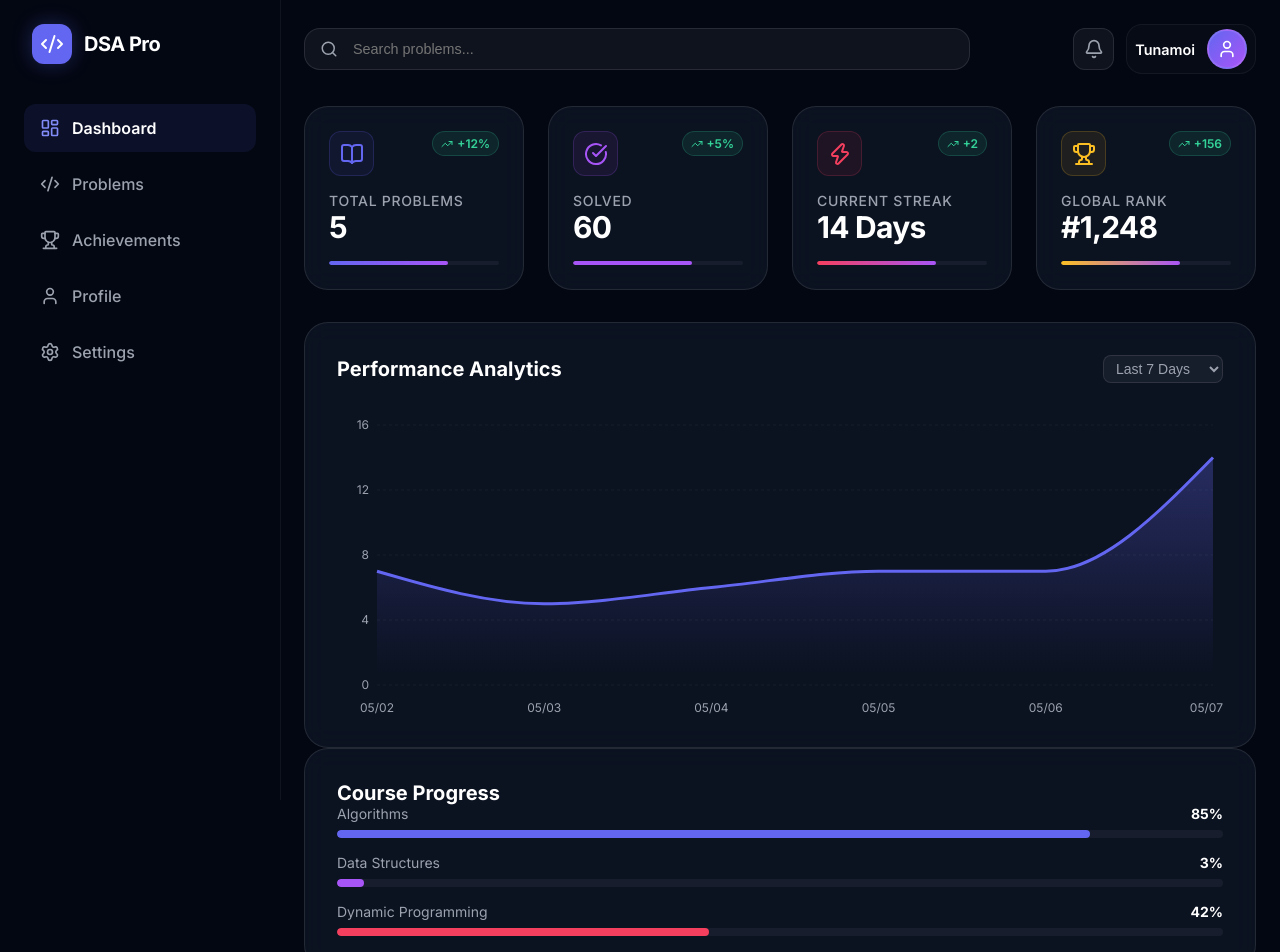
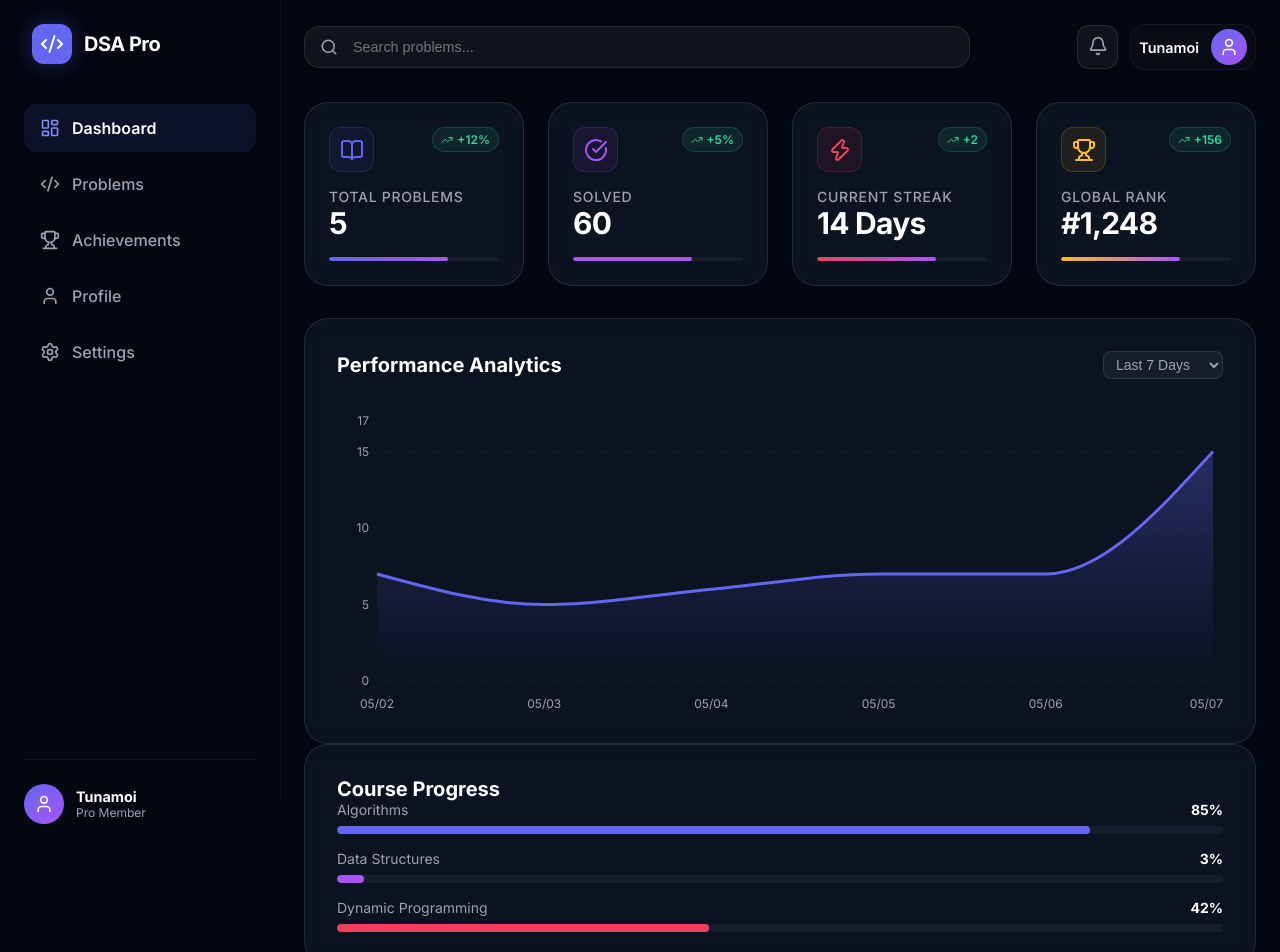
Before and after one commit to Tunaanhgamedev/DSA_LeetCode, a React (Create React App) app in the folder dashboard/: page / in a window 1280 px wide. Shown: the top 952 px of the page. Built offline with nearby package versions, Linux system fonts and the light colour scheme; no server answers.

Commit message:
fix user

```diff
--- a/dashboard/public/log.json
+++ b/dashboard/public/log.json
@@ -4,5 +4,5 @@
   "2026-05-04": 6,
   "2026-05-05": 7,
   "2026-05-06": 7,
-  "2026-05-07": 13
+  "2026-05-07": 14
 }
--- a/dashboard/public/stats.json
+++ b/dashboard/public/stats.json
@@ -4,13 +4,13 @@
   "Hard": 0,
   "Total": 5,
   "Solutions": 60,
-  "LastUpdate": "2026-05-07T18:04:17.114Z",
+  "LastUpdate": "2026-05-07T18:07:36.253Z",
   "History": {
     "2026-05-02": 7,
     "2026-05-03": 5,
     "2026-05-04": 6,
     "2026-05-05": 7,
     "2026-05-06": 7,
-    "2026-05-07": 14
+    "2026-05-07": 15
   }
 }
--- a/dashboard/src/components/Header.js
+++ b/dashboard/src/components/Header.js
@@ -1,14 +1,23 @@
-import { Search, Bell, User } from "lucide-react";
+import { useState } from "react";
+import { Search, Bell, User, X } from "lucide-react";
 
 export default function Header() {
+  const [showMobileSearch, setShowMobileSearch] = useState(false);
+
   return (
     <header style={{
       display: 'flex',
       alignItems: 'center',
       justifyContent: 'space-between',
-      gap: '1rem'
+      gap: '1rem',
+      position: 'relative'
     }}>
-      <div style={{ flex: 1, maxWidth: '600px' }} className="search-container">
+      {/* SEARCH CONTAINER */}
+      <div style={{
+        flex: 1,
+        maxWidth: '600px',
+        display: showMobileSearch ? 'block' : undefined
+      }} className={`search-container ${showMobileSearch ? 'mobile-active' : ''}`}>
         <div style={{ position: 'relative' }}>
           <Search
             style={{
@@ -34,21 +43,53 @@ export default function Header() {
               fontSize: '0.9rem'
             }}
           />
+          {/* Nút X để đóng search trên mobile */}
+          <button
+            onClick={() => setShowMobileSearch(false)}
+            className="mobile-close-search"
+            style={{
+              position: 'absolute',
+              right: '0.5rem',
+              top: '50%',
+              transform: 'translateY(-50%)',
+              background: 'transparent',
+              border: 'none',
+              color: '#9ca3af',
+              display: 'none'
+            }}
+          >
+            <X size={18} />
+          </button>
         </div>
       </div>
 
       <div style={{ display: 'flex', alignItems: 'center', gap: '0.75rem' }}>
+        {/* Nút kính lúp hiện ra trên mobile */}
+        {!showMobileSearch && (
+          <button
+            onClick={() => setShowMobileSearch(true)}
+            className="mobile-search-trigger"
+            style={{
+              display: 'none',
+              backgroundColor: 'rgba(255,255,255,0.05)',
+              border: '1px solid rgba(255,255,255,0.1)',
+              padding: '0.6rem',
+              borderRadius: '0.75rem',
+              color: '#9ca3af'
+            }}
+          >
+            <Search size={20} />
+          </button>
+        )}
+
         <button style={{
           backgroundColor: 'rgba(255,255,255,0.05)',
           border: '1px solid rgba(255,255,255,0.1)',
           padding: '0.6rem',
           borderRadius: '0.75rem',
           color: '#9ca3af',
-          cursor: 'pointer',
-          display: 'flex',
-          alignItems: 'center',
-          justifyContent: 'center'
-        }} className="icon-btn">
+          cursor: 'pointer'
+        }}>
           <Bell size={20} />
         </button>
 
@@ -60,8 +101,8 @@ export default function Header() {
           borderRadius: '1rem',
           backgroundColor: 'rgba(255,255,255,0.02)',
           border: '1px solid rgba(255,255,255,0.05)'
-        }} className="user-profile">
-          <span style={{ fontWeight: '600', fontSize: '0.9rem' }} className="username-text">Tunamoi</span>
+        }} className="header-user-profile">
+          <span style={{ fontWeight: '600', fontSize: '0.9rem' }}>Tunamoi</span>
           <div style={{
             width: '36px',
             height: '36px',
@@ -69,8 +110,7 @@ export default function Header() {
             background: 'linear-gradient(135deg, #6366f1 0%, #a855f7 100%)',
             display: 'flex',
             alignItems: 'center',
-            justifyContent: 'center',
-            border: '2px solid rgba(255,255,255,0.1)'
+            justifyContent: 'center'
           }}>
             <User size={20} color="white" />
           </div>
@@ -78,16 +118,27 @@ export default function Header() {
       </div>
 
       <style>{`
-        @media (max-width: 640px) {
+        @media (max-width: 768px) {
+          .header-user-profile {
+            display: none !important; /* Ẩn ở header vì đã có ở Sidebar */
+          }
           .search-container {
-            display: none !important; /* Ẩn thanh tìm kiếm trên điện thoại để nhường chỗ */
+            display: none;
           }
-          .username-text {
-            display: none; /* Ẩn chữ Tunamoi, chỉ để lại icon profile cho gọn */
+          .search-container.mobile-active {
+            display: block !important;
+            position: absolute;
+            left: 0;
+            top: 0;
+            width: 100%;
+            z-index: 100;
+            background: #030712;
           }
-          .user-profile {
-            background: transparent !important;
-            border: none !important;
+          .mobile-search-trigger {
+            display: block !important;
+          }
+          .mobile-close-search {
+            display: block !important;
           }
         }
       `}</style>
--- a/dashboard/src/components/Sidebar.js
+++ b/dashboard/src/components/Sidebar.js
@@ -49,7 +49,7 @@ export default function Sidebar({ closeMenu }) {
             <Link
               key={item.label}
               to={item.path}
-              onClick={closeMenu} // Đóng menu sau khi chọn link trên mobile
+              onClick={closeMenu}
               style={{
                 display: 'flex',
                 alignItems: 'center',
@@ -69,6 +69,32 @@ export default function Sidebar({ closeMenu }) {
           );
         })}
       </nav>
+
+      {/* USER PROFILE IN SIDEBAR (FOR MOBILE) */}
+      <div style={{
+        marginTop: 'auto',
+        paddingTop: '1.5rem',
+        borderTop: '1px solid rgba(255,255,255,0.05)',
+        display: 'flex',
+        alignItems: 'center',
+        gap: '0.75rem'
+      }}>
+        <div style={{
+          width: '40px',
+          height: '40px',
+          borderRadius: '50%',
+          background: 'linear-gradient(135deg, #6366f1 0%, #a855f7 100%)',
+          display: 'flex',
+          alignItems: 'center',
+          justifyContent: 'center'
+        }}>
+          <User size={20} color="white" />
+        </div>
+        <div style={{ display: 'flex', flexDirection: 'column' }}>
+          <span style={{ fontWeight: 'bold', fontSize: '0.9rem' }}>Tunamoi</span>
+          <span style={{ fontSize: '0.75rem', color: '#9ca3af' }}>Pro Member</span>
+        </div>
+      </div>
     </div>
   );
 }
```
Also changed, not shown: 2 other files (tests, documents, lock files or other folders).
